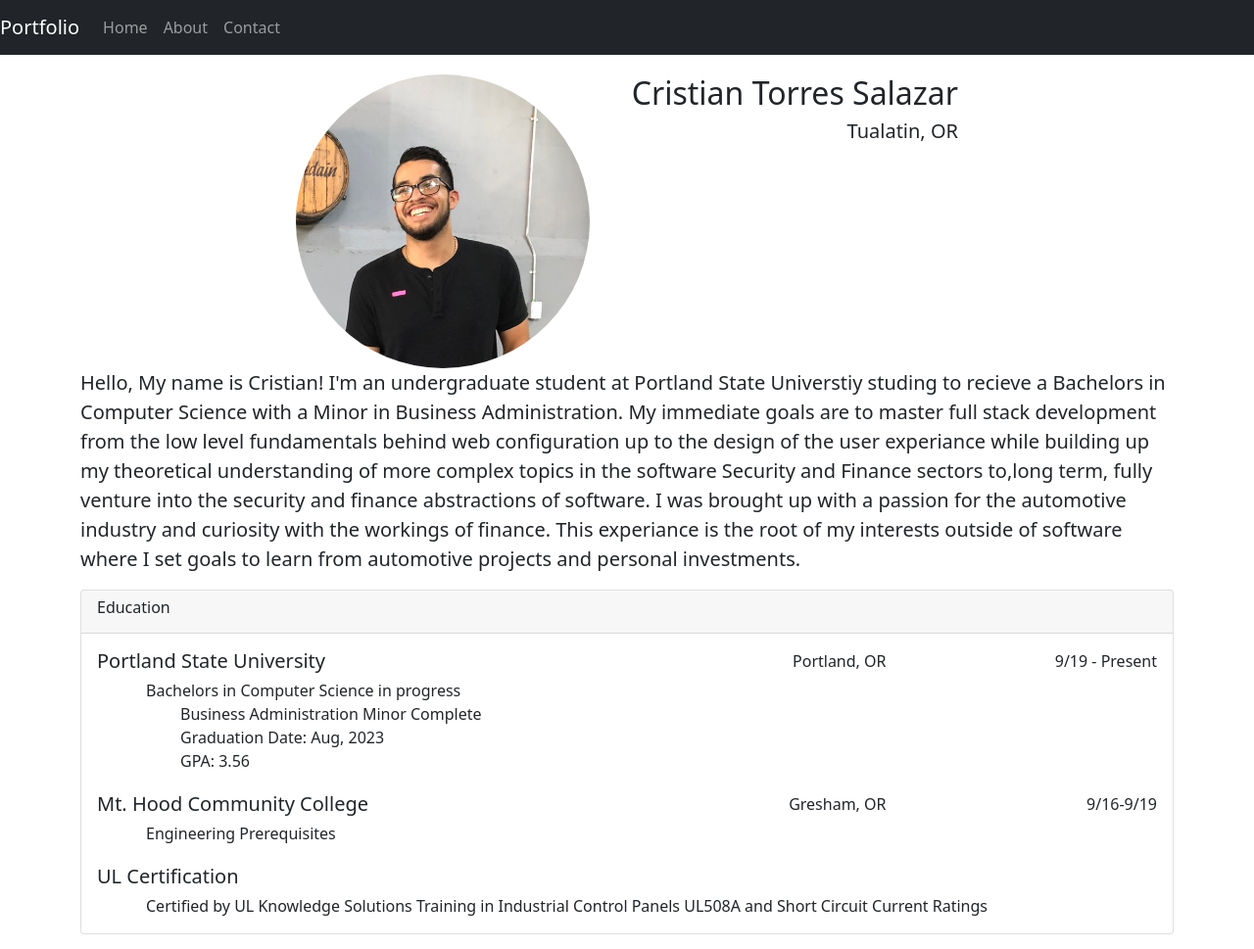
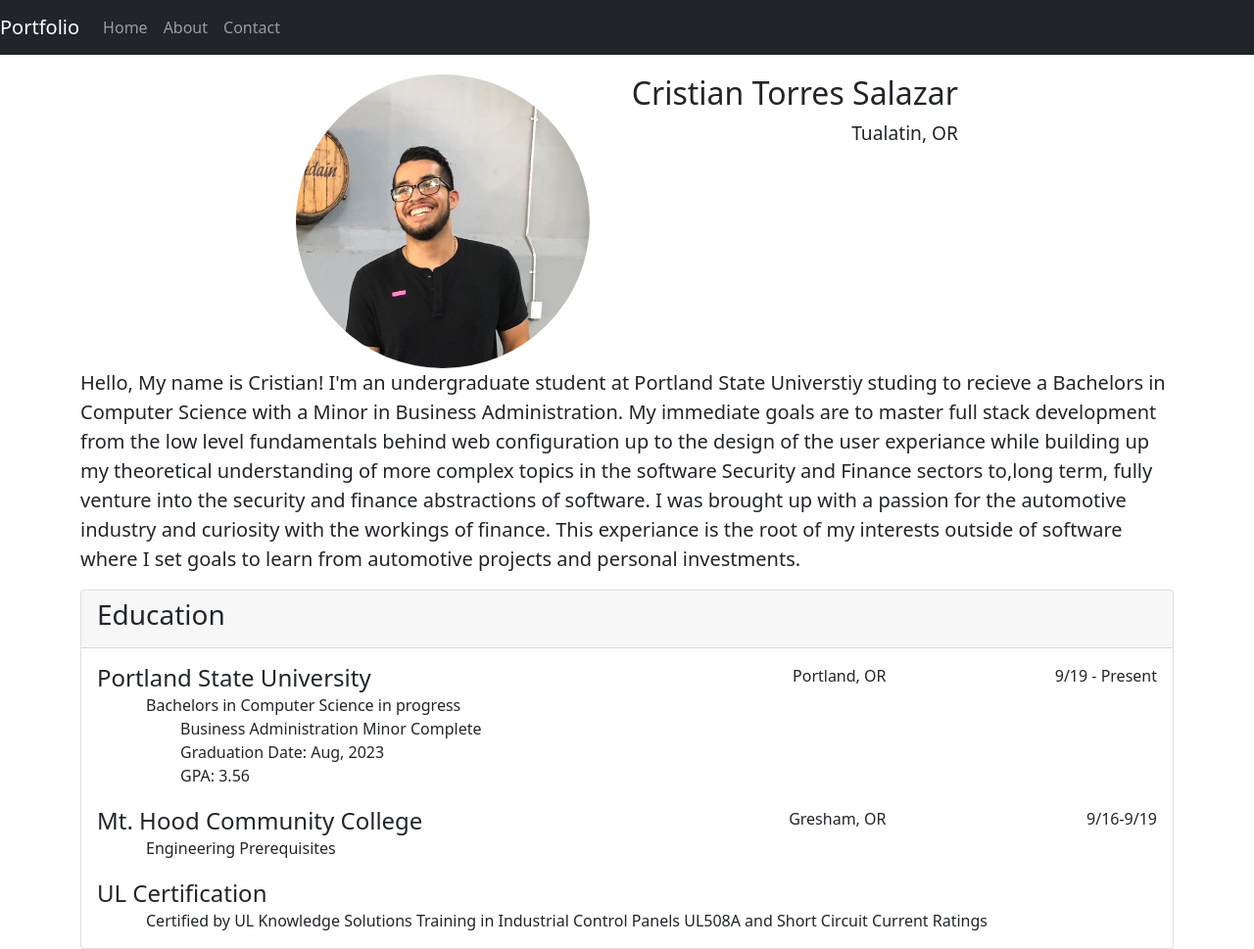
Before and after one commit to CristianTS599/Porfolio, a plain HTML site: page views/index.html in a window 1280 px wide. Shown: the whole page at 98% size. Drawn offline with nearby package versions, Linux system fonts and the light colour scheme.

Commit message:
Accessibility: Addressed current acc. issues

```diff
--- a/styles/index.css
+++ b/styles/index.css
@@ -43,3 +43,8 @@
 .section-spacing {
   margin-top: 20px;
 }
+
+.details-text {
+  font-weight: 500;
+  font-size: larger;
+}
--- a/views/index.html
+++ b/views/index.html
@@ -29,14 +29,14 @@
           />
         </div>
         <div class="col heading-details">
-          <div class="row lead">
+          <div class="row">
             <h2>Cristian Torres Salazar</h2>
-            <h5>Tualatin, OR</h5>
+            <p class="details-text">Tualatin, OR</p>
           </div>
         </div>
       </div>
       <div class="row">
-        <p class="lead">
+        <p class="lead" id="bio">
           Hello, My name is Cristian! I'm an undergraduate student at Portland
           State Universtiy studing to recieve a Bachelors in Computer Science
           with a Minor in Business Administration. My immediate goals are to
@@ -52,11 +52,11 @@
         </p>
       </div>
       <div class="card">
-        <div class="card-header"><h6>Education</h6></div>
+        <div class="card-header"><h3>Education</h3></div>
         <div class="card-body">
           <div class="row section-heading">
             <div class="col-6">
-              <h5 class="card-title">Portland State University</h5>
+              <h4 class="card-title">Portland State University</h4>
             </div>
             <div class="col-3 text-right">
               <p>Portland, OR</p>
@@ -75,7 +75,7 @@
           <p class="card-text indent-2">GPA: 3.56</p>
           <div class="row section-heading section-spacing">
             <div class="col-6">
-              <h5 class="card-title">Mt. Hood Community College</h5>
+              <h4 class="card-title">Mt. Hood Community College</h4>
             </div>
             <div class="col-3 text-right">
               <p>Gresham, OR</p>
@@ -87,7 +87,7 @@
           <p class="card-text indent-1">Engineering Prerequisites</p>
           <div class="row section-heading section-spacing">
             <div class="col-6">
-              <h5 class="card-title">UL Certification</h5>
+              <h4 class="card-title">UL Certification</h4>
             </div>
           </div>
           <p class="card-text indent-1">
--- a/views/shared/navbar.html
+++ b/views/shared/navbar.html
@@ -1,5 +1,5 @@
 <nav class="navbar navbar-expand-lg navbar-dark bg-dark">
-  <a class="navbar-brand" href="/views/index.html">Portfolio</a>
+  <a class="navbar-brand" href="#bio">Portfolio</a>
   <ul class="navbar-nav">
     <li class="nav-item active">
       <a class="nav-link" href="/views/index.html">Home</a>
```
